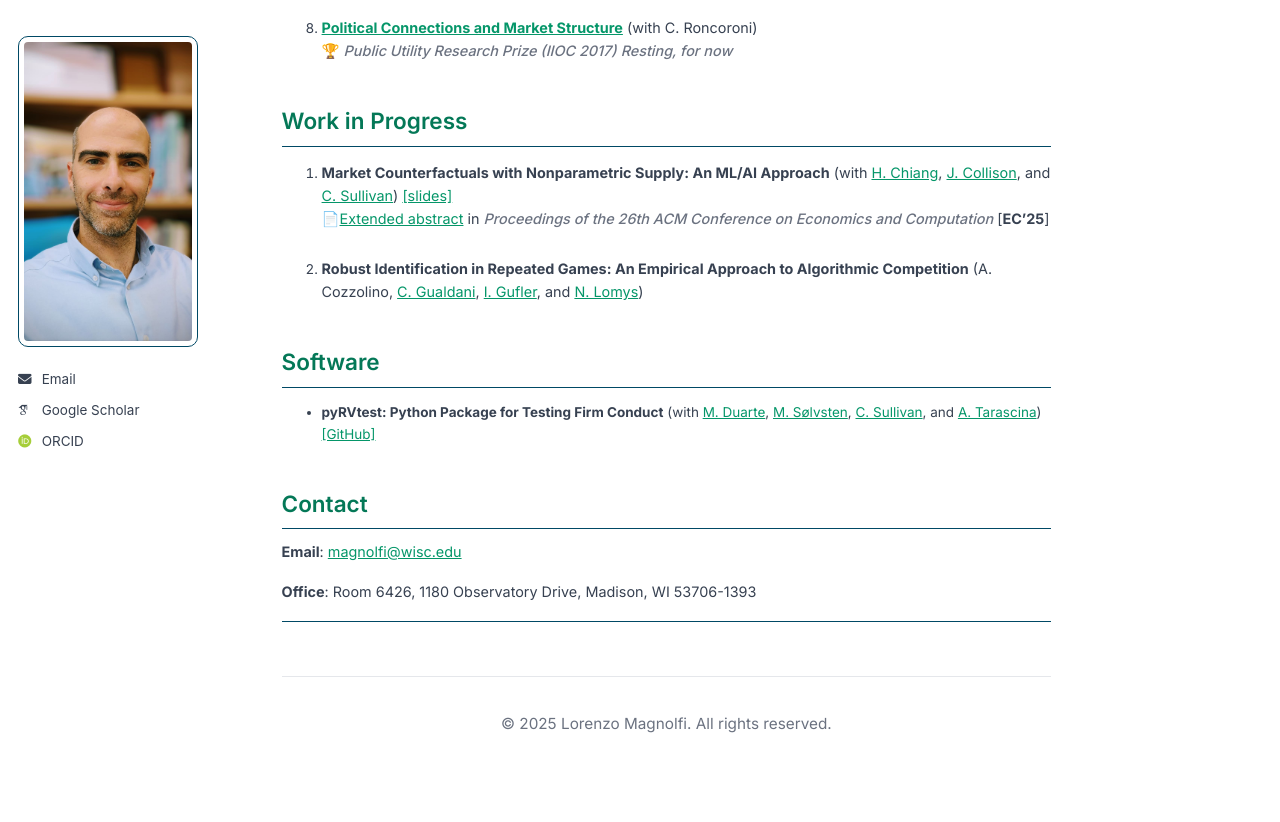
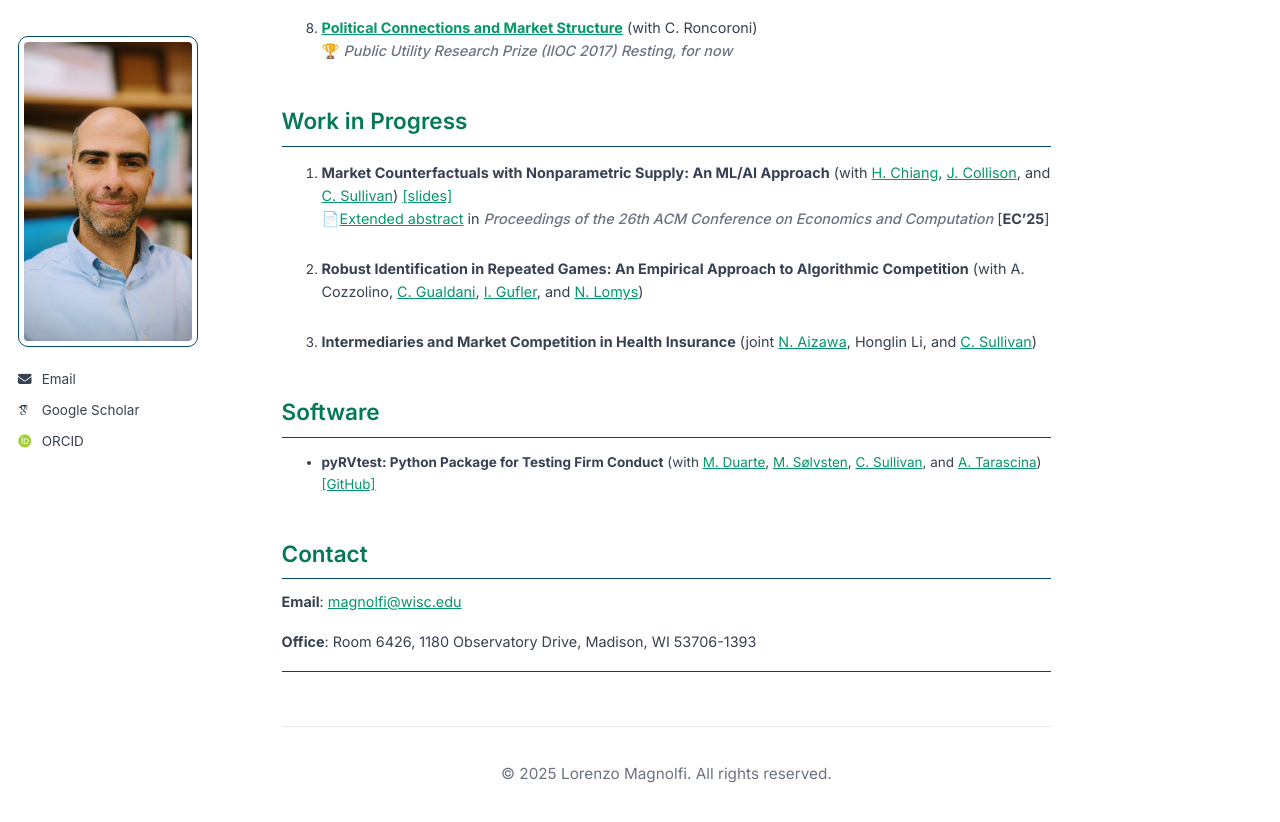
Before and after one commit to LorenzoMagnolfi/Lorenzomagnolfi.github.io, a Jekyll site: the page built from _pages/about.md, in a window 1280 px wide and 900 px high, scrolled down 1566 px. Shown: the top 822 px of the window. Built offline with Jekyll 4.4.1, drawn with Linux system fonts in a browser that asks for light colours; some web fonts are replaced; a script that is not in the unit is left out.

Commit message:
Update about.md

```diff
--- a/_pages/about.md
+++ b/_pages/about.md
@@ -71,7 +71,11 @@ This paper supersedes [Falsifying Models of Firm Conduct](/files/papers/Falsifyi
 1. **Market Counterfactuals with Nonparametric Supply: An ML/AI Approach** (with [H. Chiang](https://sites.google.com/view/haroldchiang/home), [J. Collison](https://jackcollison.github.io/), and [C. Sullivan](https://sites.google.com/view/christopher-sullivan)) [[slides]](/files/papers/MarketCFs_slides.pdf)<br>
 📄[Extended abstract](https://dl.acm.org/doi/10.1145/3736252.3742649) in *Proceedings of the 26th ACM Conference on Economics and Computation* [**EC'25**]
 
-2. **Robust Identification in Repeated Games: An Empirical Approach to Algorithmic Competition** (A. Cozzolino, [C. Gualdani](https://www.cristinagualdani.com/), [I. Gufler](https://sites.google.com/view/ivangufler), and [N. Lomys](https://niccololomys.com/))
+2. **Robust Identification in Repeated Games: An Empirical Approach to Algorithmic Competition** (with A. Cozzolino, [C. Gualdani](https://www.cristinagualdani.com/), [I. Gufler](https://sites.google.com/view/ivangufler), and [N. Lomys](https://niccololomys.com/))
+
+3. **Intermediaries and Market Competition in Health Insurance** (joint [N. Aizawa](https://sites.google.com/site/naokiaizawaweb), Honglin Li, and [C. Sullivan](https://sites.google.com/view/christopher-sullivan))
+
+
 
 
 ## Software
```
